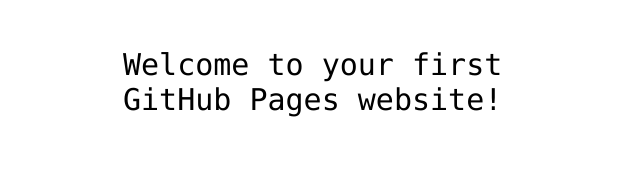
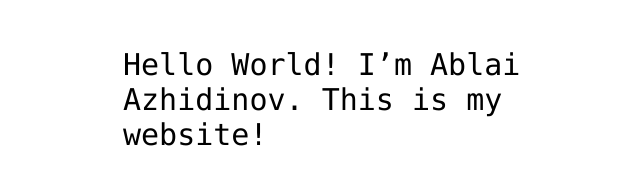
Before and after one commit to AAzhidinov/AAzhidinov.github.io, a plain HTML site: page index.html in a window 1280 px wide. Shown: the part 341-526 px from the top of the page, without its empty margins (317-957 px from the left). Drawn offline with Linux system fonts and the light colour scheme.

Commit message:
Introduced myself

```diff
--- a/index.html
+++ b/index.html
@@ -12,7 +12,7 @@
 <img src="https://octodex.github.com/images/daftpunktocat-thomas.gif" id="octocat" alt="octocat-gif" />
 
 <!-- Change this code here by copy and pasting your template on line 15 -->
-<p>Welcome to your first GitHub Pages website!</p>
+<p>Hello World! I’m Ablai Azhidinov. This is my website!</p>
 
 </body>
 </html>
```
